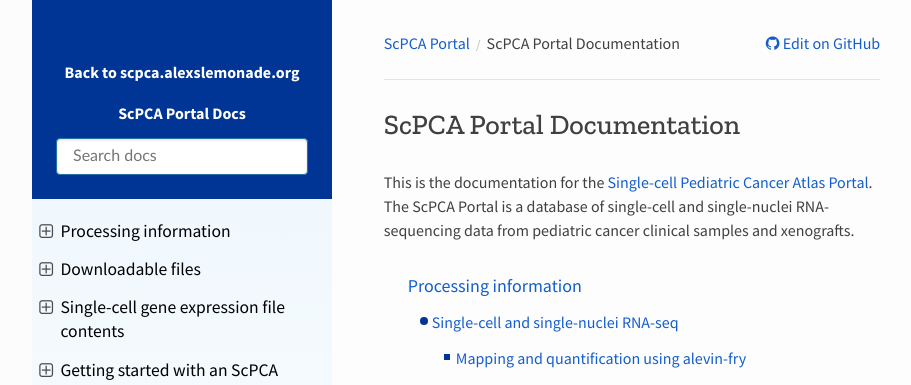
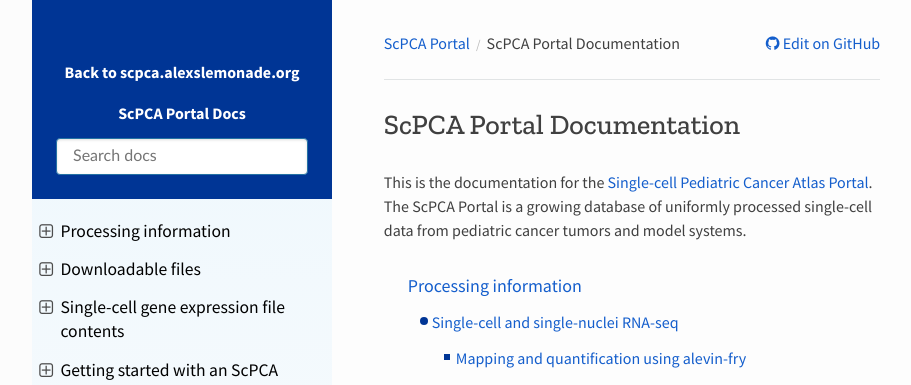
Before and after one commit to DongzeHE/scpca-docs, a Sphinx documentation site: the page built from docs/index.md, in a window 1280 px wide and 900 px high. Shown: the top 385 px of the window, without its empty margins (158-1069 px from the left). Built offline with Sphinx 7.4.7 and the Read the Docs theme 2.0.0, drawn with Linux system fonts in a browser that asks for light colours.

Commit message:
Updating docs with new ScPCA tagline

````diff
--- a/docs/index.md
+++ b/docs/index.md
@@ -1,7 +1,7 @@
 # ScPCA Portal Documentation
 
 This is the documentation for the [Single-cell Pediatric Cancer Atlas Portal](https://scpca.alexslemonade.org).
-The ScPCA Portal is a database of single-cell and single-nuclei RNA-sequencing data from pediatric cancer clinical samples and xenografts.
+The ScPCA Portal is a growing database of uniformly processed single-cell data from pediatric cancer tumors and model systems.
 
 ```{toctree}
 :maxdepth: 4
````
